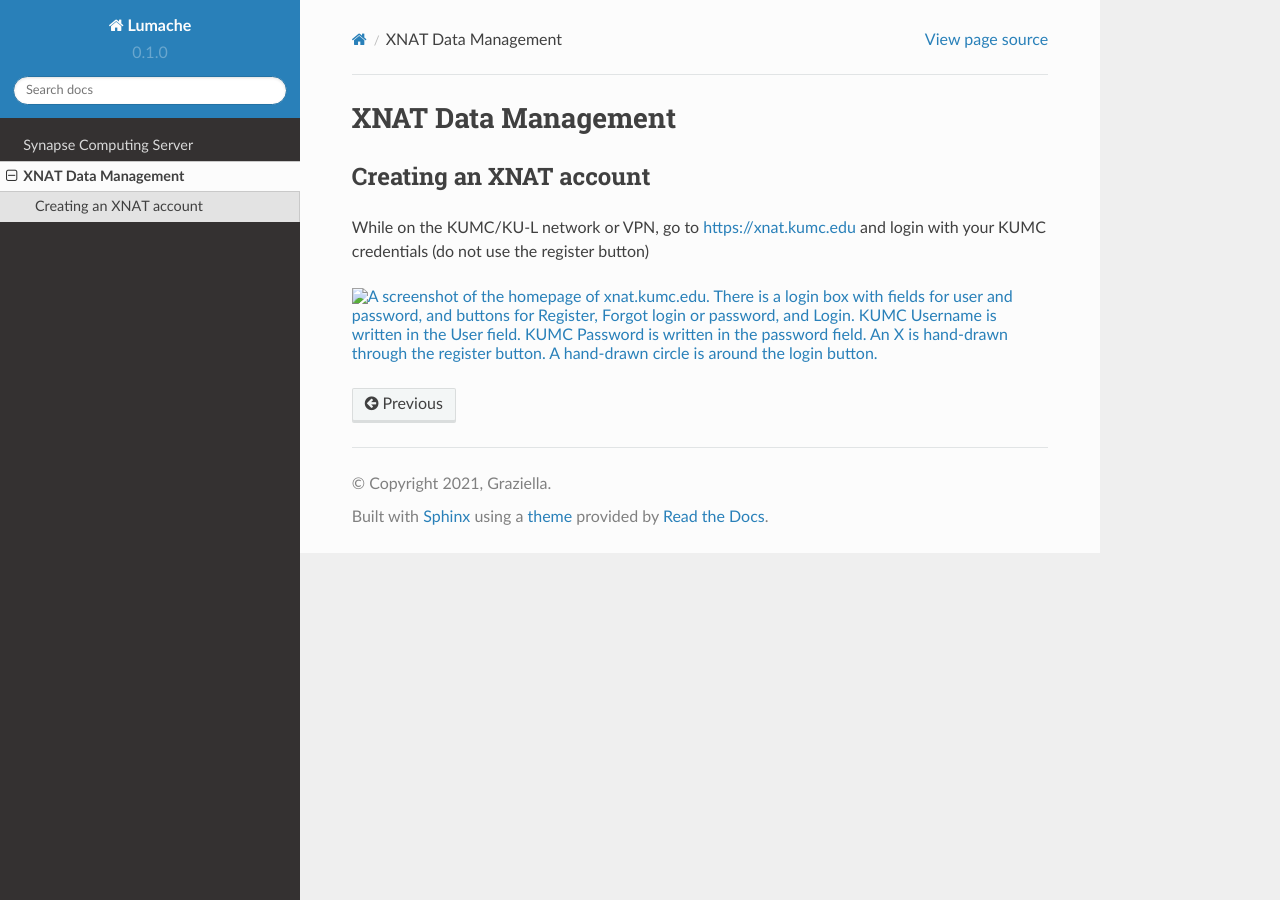
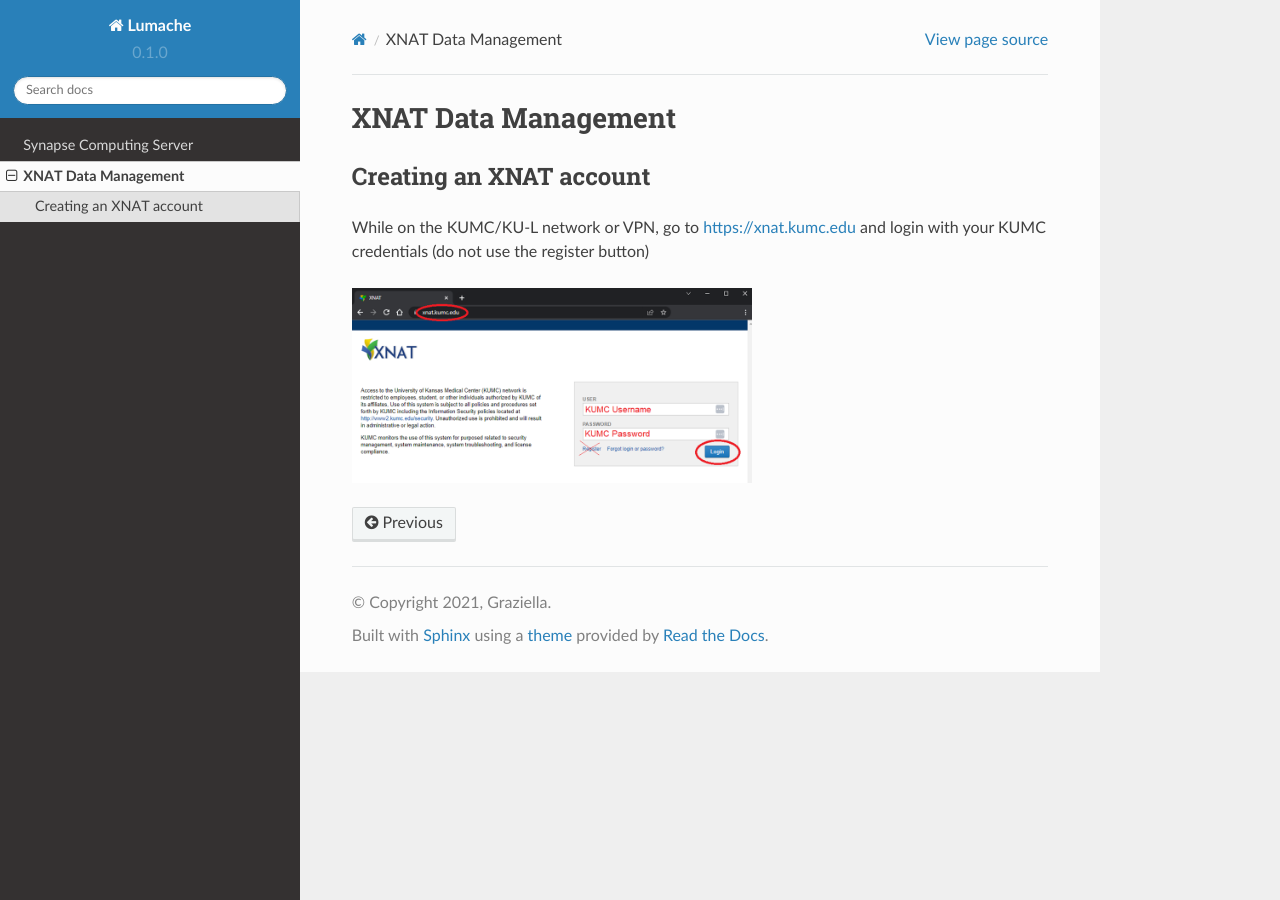
Before and after one commit to jbartolotti/hbic-computing, a Sphinx documentation site: the page built from docs/source/xnat.rst, in a window 1280 px wide. Built offline with Sphinx 7.4.7 and the Read the Docs theme 2.0.0, drawn with Linux system fonts in a browser that asks for light colours.

Commit message:
Update xnat.rst

```diff
--- a/docs/source/xnat.rst
+++ b/docs/source/xnat.rst
@@ -8,6 +8,6 @@
 
 While on the KUMC/KU-L network or VPN, go to https://xnat.kumc.edu and login with your KUMC credentials (do not use the register button)
 
-.. image:: docs/source/media/xnat_account_1.png
+.. image:: media/xnat_account_1.png
   :width: 400
   :alt: A screenshot of the homepage of xnat.kumc.edu.  There is a login box with fields for user and password, and buttons for Register, Forgot login or password, and Login. KUMC Username is written in the User field. KUMC Password is written in the password field. An X is hand-drawn through the register button. A hand-drawn circle is around the login button.
```
